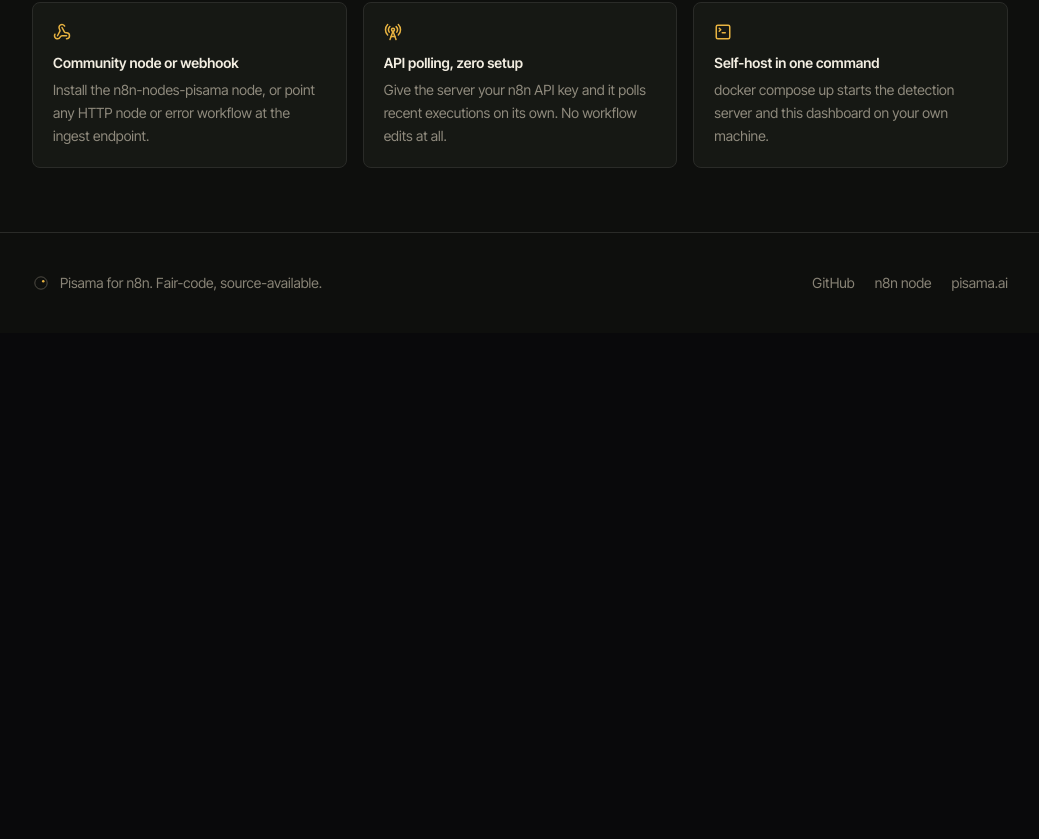
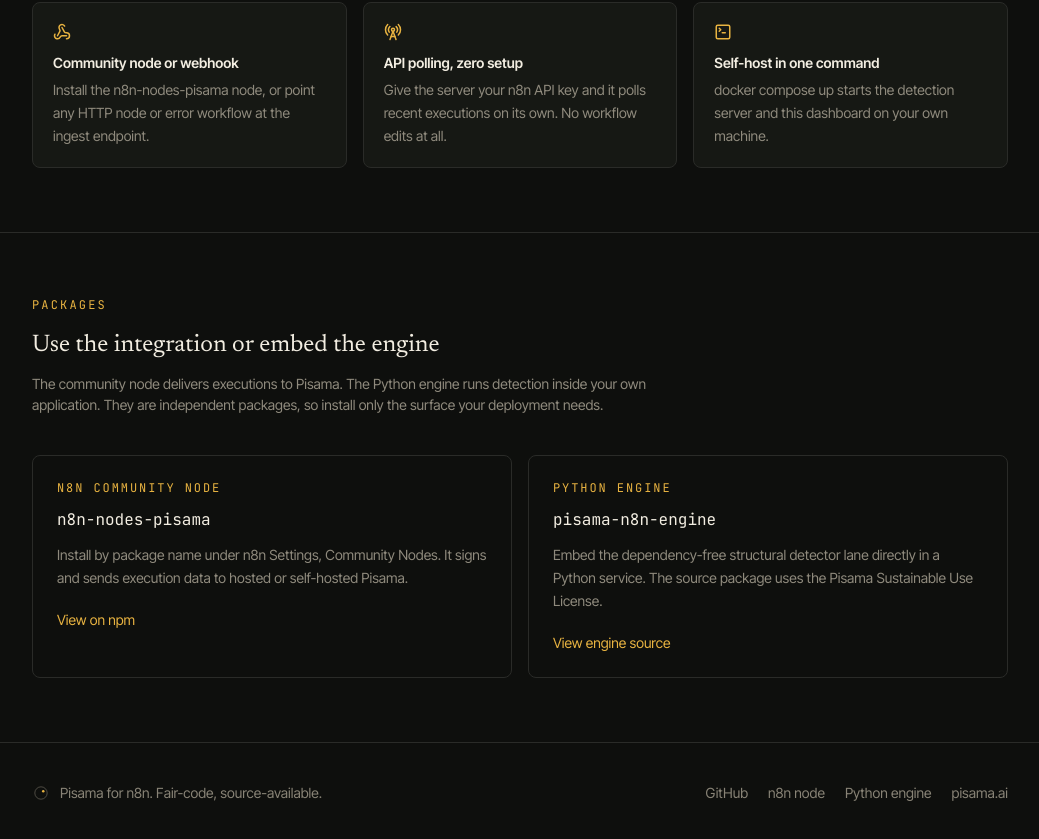
Before and after one commit to Pisama-AI/pisama-n8n, a Next.js app in the folder dashboard/: page / in a window 1280 px wide. Shown: the part 2455-3294 px from the top of the page, without its empty margins (120-1159 px from the left). Before the commit the page ends 2788 px from the top, so only its background shows below. Built offline with nearby package versions, Linux system fonts and the light colour scheme.

Commit message:
Surface package options in n8n frontend (#2)

```diff
--- a/dashboard/package.json
+++ b/dashboard/package.json
@@ -15,8 +15,8 @@
     "clsx": "^2.1.0",
     "date-fns": "^3.2.0",
     "lucide-react": "^1.17.0",
-    "next": "^16.1.1",
-    "next-auth": "^4.24.14",
+    "next": "^16.2.11",
+    "next-auth": "^4.24.15",
     "react": "^19.2.6",
     "react-dom": "^19.2.6",
     "tailwind-merge": "^2.2.0",
--- a/dashboard/src/app/onboarding/page.tsx
+++ b/dashboard/src/app/onboarding/page.tsx
@@ -110,8 +110,17 @@
 
         <p className="mt-6 text-xs text-ink-4">
           Pisama cannot reach this n8n (private network or firewall)? Push executions
-          instead: install the n8n-nodes-pisama community node and create an ingest key
-          under <a href="/settings" className="text-evidence hover:underline">Settings</a>.
+          instead: install{' '}
+          <a
+            href="https://www.npmjs.com/package/n8n-nodes-pisama"
+            target="_blank"
+            rel="noreferrer"
+            className="text-evidence hover:underline"
+          >
+            n8n-nodes-pisama
+          </a>{' '}
+          under n8n Settings, Community Nodes, then create an ingest key under{' '}
+          <a href="/settings" className="text-evidence hover:underline">Pisama Settings</a>.
         </p>
       </div>
     </main>
--- a/dashboard/src/app/page.tsx
+++ b/dashboard/src/app/page.tsx
@@ -68,6 +68,23 @@
     icon: TerminalSquare,
     name: 'Self-host in one command',
     desc: 'docker compose up starts the detection server and this dashboard on your own machine.',
+  },
+]
+
+const PACKAGES = [
+  {
+    name: 'n8n-nodes-pisama',
+    label: 'n8n community node',
+    desc: 'Install by package name under n8n Settings, Community Nodes. It signs and sends execution data to hosted or self-hosted Pisama.',
+    href: 'https://www.npmjs.com/package/n8n-nodes-pisama',
+    cta: 'View on npm',
+  },
+  {
+    name: 'pisama-n8n-engine',
+    label: 'Python engine',
+    desc: 'Embed the dependency-free structural detector lane directly in a Python service. The source package uses the Pisama Sustainable Use License.',
+    href: 'https://github.com/Pisama-AI/pisama-n8n/tree/main/engine',
+    cta: 'View engine source',
   },
 ]
 
@@ -370,6 +387,36 @@
         </div>
       </section>
 
+      {/* packages */}
+      <section className="border-t border-rule bg-paper-2/40">
+        <div className="mx-auto max-w-5xl px-6 py-16">
+          <SectionLabel>Packages</SectionLabel>
+          <h2 className="font-serif text-2xl mb-3">Use the integration or embed the engine</h2>
+          <p className="text-ink-3 max-w-2xl mb-10">
+            The community node delivers executions to Pisama. The Python engine runs
+            detection inside your own application. They are independent packages, so
+            install only the surface your deployment needs.
+          </p>
+          <div className="grid grid-cols-1 md:grid-cols-2 gap-4">
+            {PACKAGES.map((pkg) => (
+              <article key={pkg.name} className="rounded-lg border border-rule bg-paper p-6">
+                <div className="font-mono text-xs uppercase tracking-[0.16em] text-evidence">
+                  {pkg.label}
+                </div>
+                <h3 className="mt-3 font-mono text-base text-ink">{pkg.name}</h3>
+                <p className="mt-3 text-sm text-ink-3 leading-relaxed">{pkg.desc}</p>
+                <a
+                  href={pkg.href}
+                  className="mt-5 inline-block text-sm text-evidence hover:underline"
+                >
+                  {pkg.cta}
+                </a>
+              </article>
+            ))}
+          </div>
+        </div>
+      </section>
+
       {/* footer */}
       <footer className="border-t border-rule">
         <div className="mx-auto max-w-5xl px-6 py-10 flex flex-col md:flex-row items-start md:items-center justify-between gap-4 text-sm text-ink-4">
@@ -390,6 +437,12 @@
             >
               n8n node
             </a>
+            <a
+              href="https://github.com/Pisama-AI/pisama-n8n/tree/main/engine"
+              className="hover:text-ink-2 transition-colors"
+            >
+              Python engine
+            </a>
             <a href="https://pisama.ai" className="hover:text-ink-2 transition-colors">
               pisama.ai
             </a>
```
Also changed, not shown: 1 other file (tests, documents, lock files or other folders).
